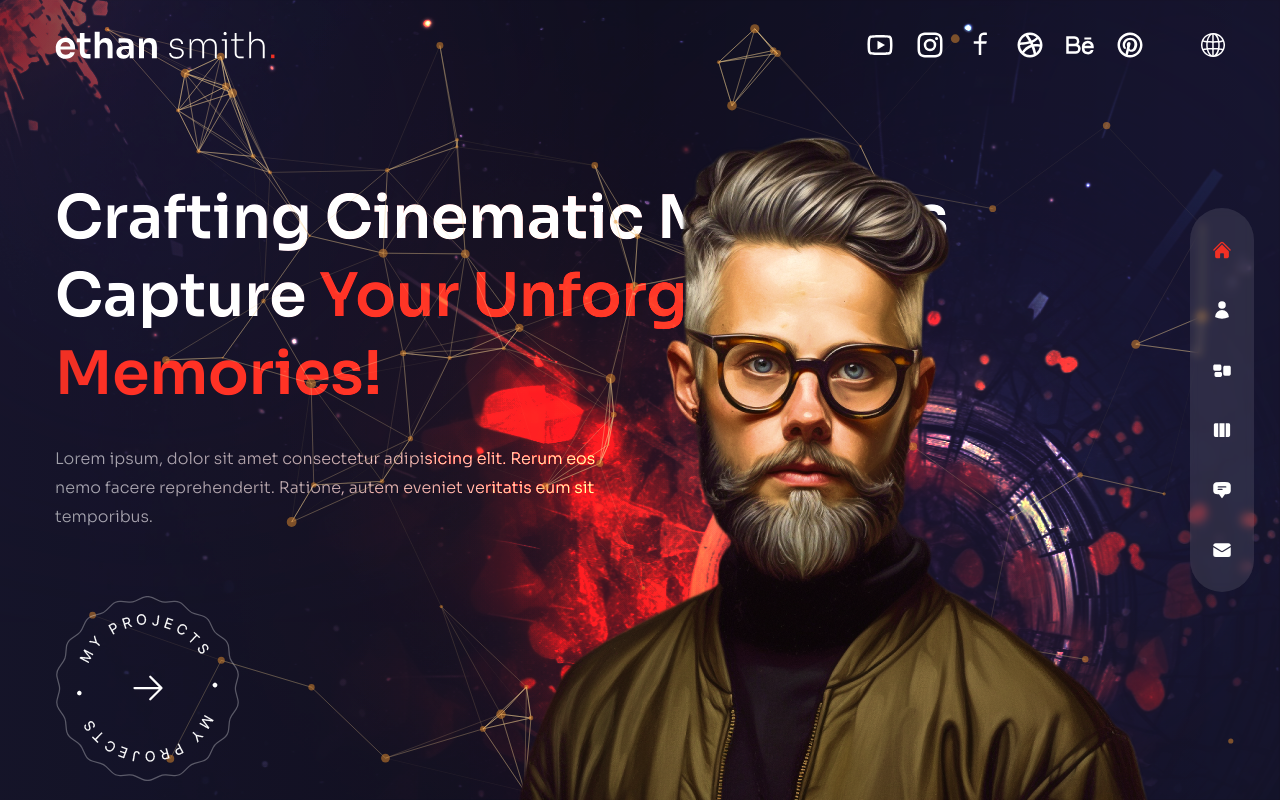
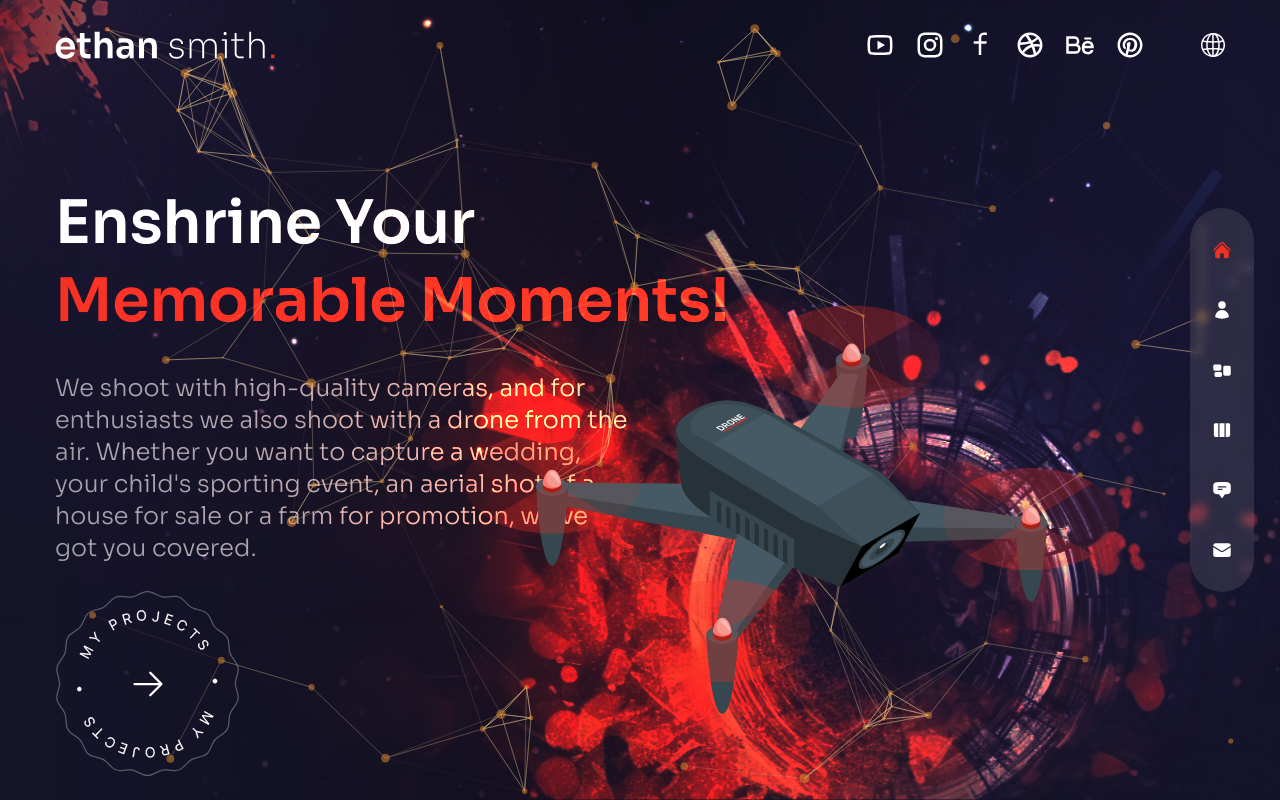
Before and after one commit to MirosBL45/studio_rakita, a Next.js app: page / in a window 1280 px wide. Built offline with nearby package versions, Linux system fonts and the light colour scheme.

Commit message:
text landing

```diff
--- a/components/Avatar.jsx
+++ b/components/Avatar.jsx
@@ -1,11 +1,11 @@
 // next image
-import Image from "next/image";
+import Image from 'next/image';
 
 function Avatar() {
   return (
     <div className="hidden xl:flex xl:max-w-none">
       <Image
-        src={"/avatar.png"}
+        src={'/drone.svg'}
         width={737}
         height={678}
         alt="avatar"
--- a/pages/index.js
+++ b/pages/index.js
@@ -29,24 +29,20 @@ function Home() {
             {language === 'eng' ? (
               <>
                 <h1 className="h1">
-                  Crafting Cinematic Moments <br /> Capture{" "}
-                  <span className="text-accent">Your Unforgettable Memories!</span>
+                  Enshrine Your <br />
+                  <span className="text-accent">Memorable Moments!</span>
                 </h1>
-                <p className="max-w-sm xl:max-w-xl mx-auto xl:mx-0 mb-10 xl:mb-16">
-                  Lorem ipsum, dolor sit amet consectetur adipisicing elit. Rerum
-                  eos nemo facere reprehenderit. Ratione, autem eveniet veritatis
-                  eum sit temporibus.
+                <p className="text-base sm:text-lg lg:text-2xl max-w-sm xl:max-w-xl mx-auto xl:mx-0 mb-[20px] xl:mb-[27px]">
+                  We shoot with high-quality cameras, and for enthusiasts we also shoot with a drone from the air. Whether you want to capture a wedding, your child's sporting event, an aerial shot of a house for sale or a farm for promotion, we've got you covered.
                 </p>
               </>
             ) : (
               <><h1 className="h1">
-                Iskusni Video Magičari <br /> Zabeležite {" "}
-                <span className="text-accent">Vaše Nezaboravne Trenutke!</span>
+                Zabeležite Vaše<br />
+                <span className="text-accent">Najbitnije Trenutke!</span>
               </h1>
-                <p className="max-w-sm xl:max-w-xl mx-auto xl:mx-0 mb-10 xl:mb-16">
-                  Lorem ipsum, dolor sit amet consectetur adipisicing elit. Rerum
-                  eos nemo facere reprehenderit. Ratione, autem eveniet veritatis
-                  eum sit temporibus.
+                <p className="text-base sm:text-lg lg:text-2xl max-w-sm xl:max-w-xl mx-auto xl:mx-0 mb-[20px] xl:mb-[27px]">
+                  Snimamo kamerama visokih kvaliteta, a za entuzijaste takođe snimamo i dronom iz vazduha. Da li želite da zabeležite venčanje, sportski događaj vašeg deteta, snimiti kuću iz vazduha radi prodaje ili poljoprivredno gazdinstvo zbog promocije, tu smo za vas.
                 </p></>
             )}
 
```
Also changed, not shown: public/avatar.png (deleted), public/drone.svg (added).
